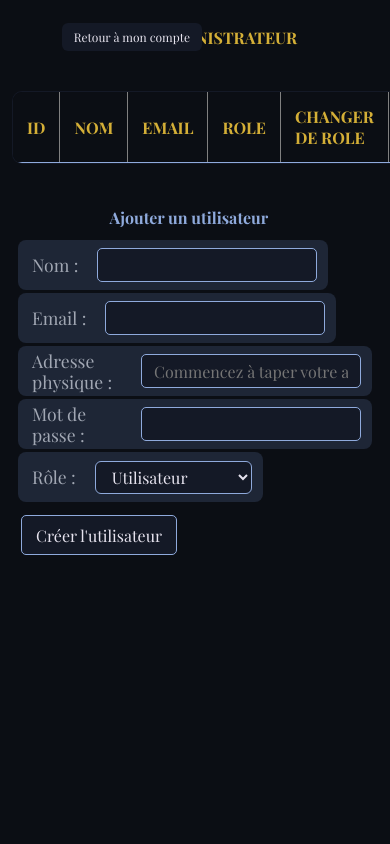
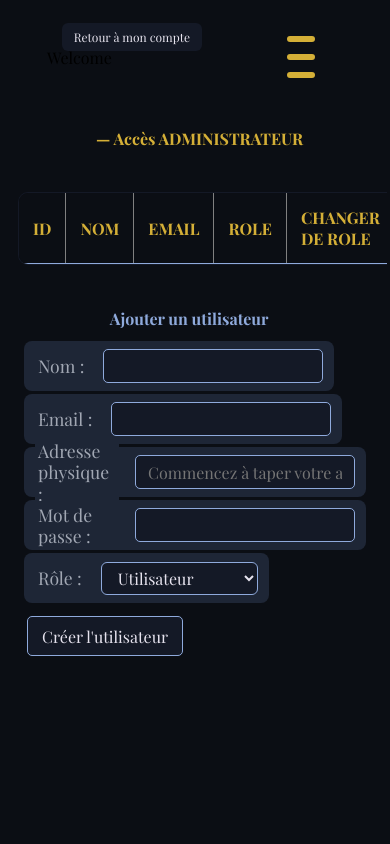
Before and after one commit to paulinefvl/form, a PHP site: page /admin.php in a window 390 px wide; the page is wider, and only the part inside the window is pictured. Run offline with PHP 8.4, Linux system fonts and the light colour scheme; the visitor is signed in with stand-in values (Sample User, id 1); data that the repository does not hold is empty; some web fonts are replaced.

Commit message:
Ajout du burger menu

```diff
--- a/admin.php
+++ b/admin.php
@@ -22,9 +22,23 @@ $users = getAllUsers($pdo);
     <link href="https://fonts.googleapis.com/css2?family=Playfair+Display:ital,wght@0,400..900;1,400..900&display=swap" rel="stylesheet">
 </head>
 <body>
-    <p class="titre1"><a href="tableau.php">Retour à mon compte</a></p>
+    <header class="topbar">
+        <div class="brand">
+            <span> Welcome </span>
+        </div>
+        <input type="checkbox" id="burger-toggle">
+        <label for="burger-toggle" class="burger">
+            <span></span>
+            <span></span>
+            <span></span>
+        </label>
+        <nav class="nav-links">
+        <a href="tableau.php">Retour à mon compte</a>
+        </nav>
+    </header>
+
+<main>
     <h1 class="titre"> — Accès ADMINISTRATEUR </h1>
-
     <table border="1">
         <tr>
             <th> ID </th>
@@ -93,6 +107,7 @@ $users = getAllUsers($pdo);
     </div>
     <button type="submit" class="btn">Créer l'utilisateur</button>
 </form>
+</main>
 
 <script>
 document.addEventListener("DOMContentLoaded", () => {
--- a/assets/css/style_admin.css
+++ b/assets/css/style_admin.css
@@ -25,6 +25,27 @@
 header {
     width: 90%;
     margin-bottom: 20px;
+}
+
+.topbar {
+  display: flex;
+  align-items: center;
+  justify-content: space-between;
+  padding: 12px 20px;
+  position: relative;
+}
+
+.nav-links {
+  display: flex;
+  gap: 20px;
+}
+
+.burger {
+  display: none;
+}
+
+#burger-toggle {
+  display: none;
 }
 
 a {
@@ -205,6 +226,46 @@ input, textarea, select {
 }
 
 @media (max-width: 600px) {
+.burger {
+  display: flex;
+  flex-direction: column;
+  gap: 6px;
+  cursor: pointer;
+  z-index: 1001;
+}
+
+.burger span {
+  width: 28px;
+  height: 4px;
+  background: var(--titre);
+  border-radius: 10px;
+  transition: 0.3s;
+}
+
+.nav-links {
+  position: fixed;
+  top: 0;
+  right: -100%;
+  width: 100%;
+  height: 100vh;
+  background: var(--fond);
+  display: flex;
+  flex-direction: column;
+  align-items: center;
+  justify-content: center;
+  gap: 30px;
+  transition: 0.4s ease;
+  z-index: 1000;
+}
+
+#burger-toggle:checked ~ .nav-links {
+  right: 0;
+}
+
+#burger-toggle {
+  display: none;
+}
+
 .titre {
   order: 1;
   width: 95%;
```
Also changed, not shown: assets/css/style_index.css (+64 -1 lines), assets/css/style_register.css (+63 -0 lines), assets/css/style_tableau.css (+56 -0 lines), index.html (+13 -8 lines), register.php (+7 -3 lines), tableau.php (+12 -7 lines). Lines whose indentation alone changed are shown as unchanged.
